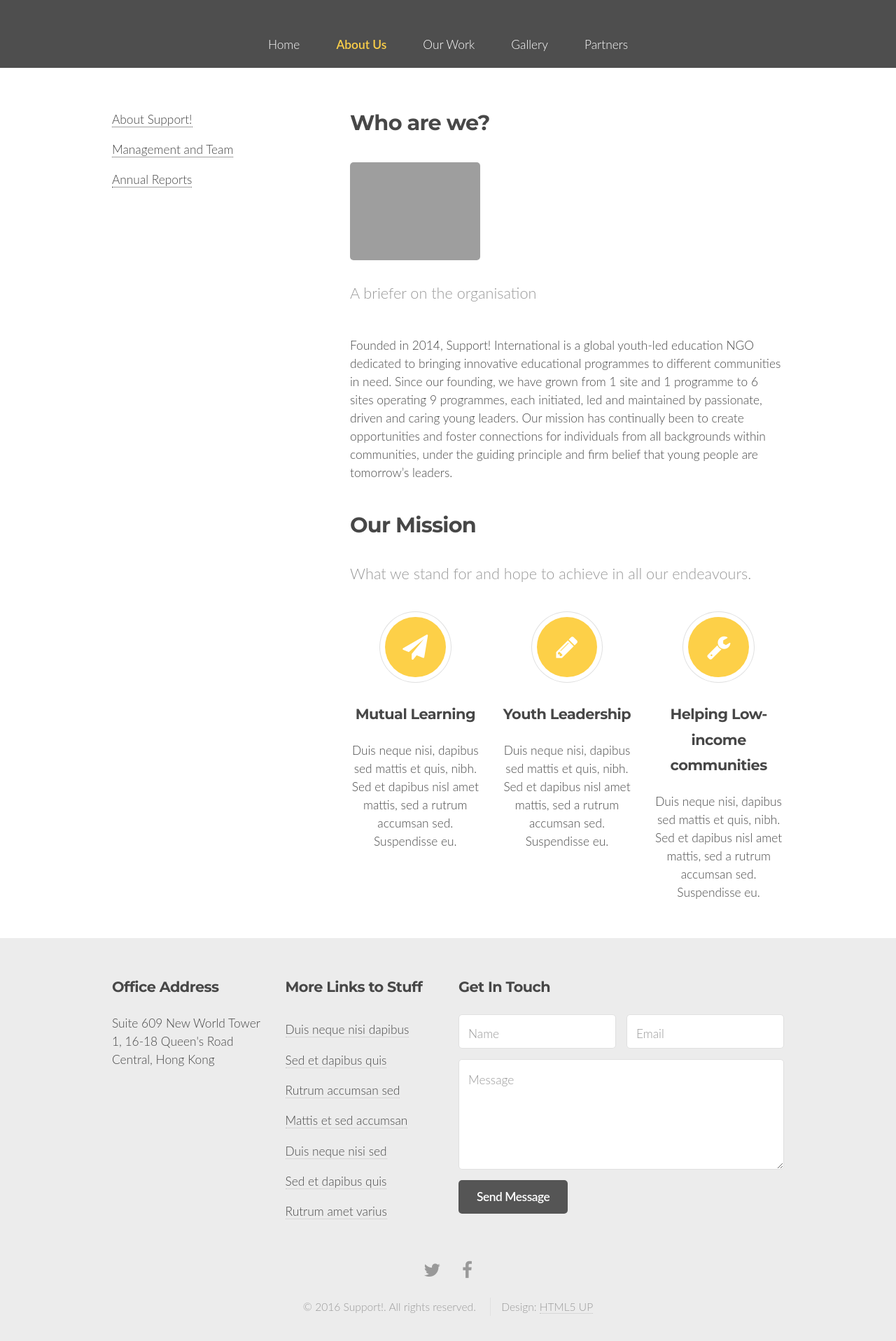
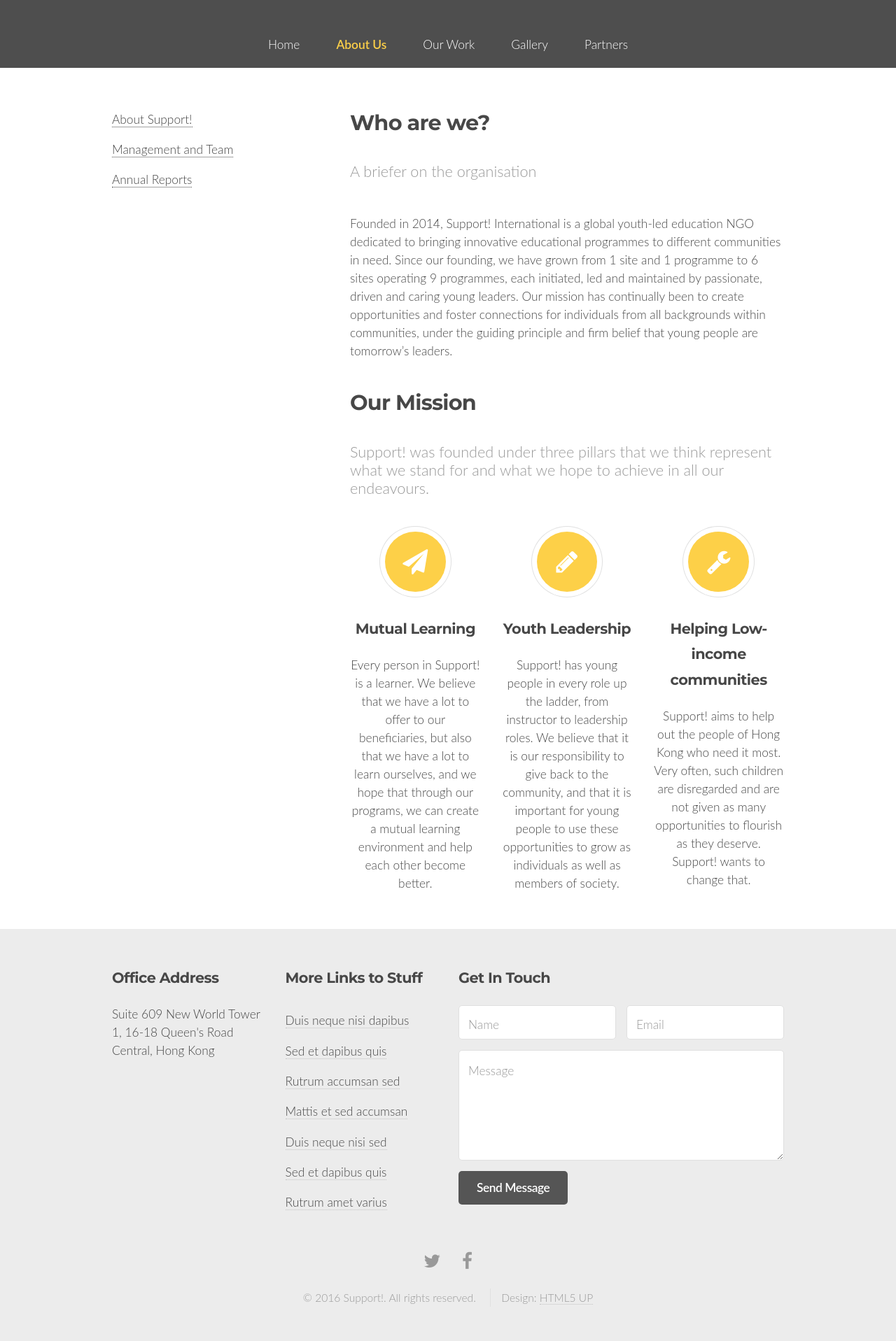
Before and after one commit to Arthelon/support_website, a Jekyll site: the page built from about/about-support.html, in a window 1280 px wide, cut to the strip 104-2051 px from the top of the page. Shown: the top 1917 px of the strip at 70% size. Built offline with Jekyll 4.4.1, drawn with Linux system fonts in a browser that asks for light colours; nearby versions of some CDN libraries.

Commit message:
mission statement + about page css done

```diff
--- a/about/about-support.html
+++ b/about/about-support.html
@@ -12,7 +12,7 @@ permalink: /about/
                 <div id="content">
                     <header>
                         <h2>Who are we?</h2>
-                        <span class="image featured"><img src="{{site.url}}/images/logo.png" alt=""/></span>
+                        <!--<span class="image featured"><img src="{{site.url}}/images/logo.png" alt=""/></span>-->
                         <p>A briefer on the organisation</p>
                     </header>
 
@@ -27,7 +27,9 @@ permalink: /about/
                     </p>
                     <header>
                         <h2>Our Mission</h2>
-                        <p> What we stand for and hope to achieve in all our endeavours.</p>
+                        <p> Support! was founded under three pillars that we think represent what we stand
+                            for and what we hope to achieve in all our endeavours.
+                        </p>
                     </header>
                     </article>
                     <div class="row">
@@ -35,27 +37,31 @@ permalink: /about/
                             <div class="box highlight">
                                 <i class="icon major fa-paper-plane"></i>
                                 <h3>Mutual Learning</h3>
-                                <p>Duis neque nisi, dapibus sed mattis et quis, nibh. Sed et dapibus nisl amet
-                                    mattis, sed a
-                                    rutrum accumsan sed. Suspendisse eu.</p>
+                                <p> Every person in Support! is a learner. We believe that we have a lot
+                                    to offer to our beneficiaries, but also that we have a lot to learn
+                                    ourselves, and we hope that through our programs, we can create a mutual
+                                    learning environment and help each other become better.
+                                </p>
                             </div>
                         </section>
                         <section class="4u 12u(narrower)">
                             <div class="box highlight">
                                 <i class="icon major fa-pencil"></i>
                                 <h3>Youth Leadership</h3>
-                                <p>Duis neque nisi, dapibus sed mattis et quis, nibh. Sed et dapibus nisl amet
-                                    mattis, sed a
-                                    rutrum accumsan sed. Suspendisse eu.</p>
+                                <p>Support! has young people in every role up the ladder, from instructor to
+                                    leadership roles. We believe that it is our responsibility to give back to
+                                    the community, and that it is important for young people to use these
+                                    opportunities to grow as individuals as well as members of society.</p>
                             </div>
                         </section>
                         <section class="4u 12u(narrower)">
                             <div class="box highlight">
                                 <i class="icon major fa-wrench"></i>
                                 <h3>Helping Low-income communities</h3>
-                                <p>Duis neque nisi, dapibus sed mattis et quis, nibh. Sed et dapibus nisl amet
-                                    mattis, sed a
-                                    rutrum accumsan sed. Suspendisse eu.</p>
+                                <p> Support! aims to help out the people of Hong Kong who need it most.
+                                    Very often, such children are disregarded and are not given as many
+                                    opportunities to flourish as they deserve. Support! wants to change that.
+                                </p>
                             </div>
                         </section>
                     </div>
--- a/css/main.scss
+++ b/css/main.scss
@@ -3290,3 +3290,11 @@ html {
 	display: flex;
 	justify-content: center;
 }
+
+#team{
+	position: relative;
+	left: 48%;
+	color: #444;
+	padding: 15px 5px;
+
+}
```
Also changed, not shown: about/about-team.html (+7 -3 lines).
